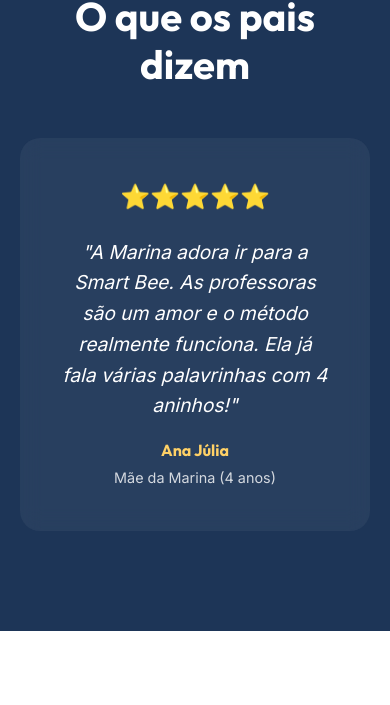
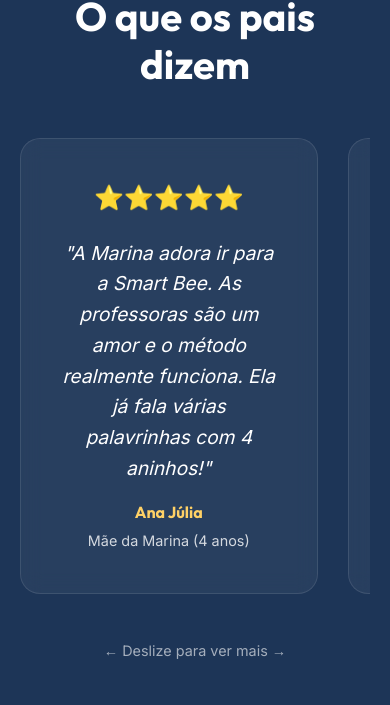
Before and after one commit to pedrohbps/smartbeeidiomas.com.br, a plain HTML site: page index.html in a window 390 px wide. Shown: the part 3766-4471 px from the top of the page. Drawn offline with Linux system fonts and the light colour scheme.

Commit message:
feat: implementar carrossel responsivo inteligente de depoimentos

```diff
--- a/css/style.css
+++ b/css/style.css
@@ -424,8 +424,35 @@ img {
 }
 
 .testimonial-slider {
-    max-width: 800px;
+    max-width: 1000px;
     margin: 0 auto;
+    position: relative;
+}
+
+.testimonial-track {
+    display: flex;
+    gap: 30px;
+    overflow-x: auto;
+    scroll-snap-type: x mandatory;
+    scroll-behavior: smooth;
+    padding-bottom: 30px;
+    /* Espaço para scrollbar mobile */
+    scrollbar-width: thin;
+    scrollbar-color: var(--color-secondary) rgba(255, 255, 255, 0.1);
+}
+
+.testimonial-track::-webkit-scrollbar {
+    height: 6px;
+}
+
+.testimonial-track::-webkit-scrollbar-track {
+    background: rgba(255, 255, 255, 0.1);
+    border-radius: 10px;
+}
+
+.testimonial-track::-webkit-scrollbar-thumb {
+    background: var(--color-secondary);
+    border-radius: 10px;
 }
 
 .testimonial-card {
@@ -433,6 +460,10 @@ img {
     padding: 40px;
     border-radius: 20px;
     backdrop-filter: blur(10px);
+    flex: 0 0 calc(50% - 15px);
+    /* 2 cards por tela no desktop */
+    scroll-snap-align: center;
+    border: 1px solid rgba(255, 255, 255, 0.1);
 }
 
 .stars {
@@ -454,6 +485,14 @@ img {
 .testimonial-card span {
     font-size: 0.9rem;
     opacity: 0.8;
+}
+
+.swipe-hint {
+    color: rgba(255, 255, 255, 0.6);
+    font-size: 0.9rem;
+    margin-top: 15px;
+    display: none;
+    /* Só exibiremos em telas menores */
 }
 
 /* ==========================================================================
@@ -560,6 +599,15 @@ img {
         grid-template-columns: 1fr;
     }
 
+    .testimonial-card {
+        flex: 0 0 85%;
+        /* Cards maiores mas com vizinho vazando */
+    }
+
+    .swipe-hint {
+        display: block;
+    }
+
     .footer-grid {
         grid-template-columns: 1fr 1fr;
     }
--- a/index.html
+++ b/index.html
@@ -146,13 +146,31 @@
                 <h2>O que os pais dizem</h2>
             </div>
             <div class="testimonial-slider reveal">
-                <div class="testimonial-card">
-                    <div class="stars">⭐⭐⭐⭐⭐</div>
-                    <p>"A Marina adora ir para a Smart Bee. As professoras são um amor e o método realmente funciona.
-                        Ela já fala várias palavrinhas com 4 aninhos!"</p>
-                    <h4>Ana Júlia</h4>
-                    <span>Mãe da Marina (4 anos)</span>
+                <div class="testimonial-track">
+                    <div class="testimonial-card">
+                        <div class="stars">⭐⭐⭐⭐⭐</div>
+                        <p>"A Marina adora ir para a Smart Bee. As professoras são um amor e o método realmente
+                            funciona. Ela já fala várias palavrinhas com 4 aninhos!"</p>
+                        <h4>Ana Júlia</h4>
+                        <span>Mãe da Marina (4 anos)</span>
+                    </div>
+                    <div class="testimonial-card">
+                        <div class="stars">⭐⭐⭐⭐⭐</div>
+                        <p>"O ambiente é incrível, muito lúdico e seguro. O Pedro evoluiu muito no Inglês e já consegue
+                            cantar e formar frases. Recomendo de olhos fechados!"</p>
+                        <h4>Carlos Eduardo</h4>
+                        <span>Pai do Pedro (7 anos)</span>
+                    </div>
+                    <div class="testimonial-card">
+                        <div class="stars">⭐⭐⭐⭐⭐</div>
+                        <p>"Encontramos na Smart Bee não só uma escola, mas uma segunda casa pro Leo. A metodologia
+                            bilíngue deles faz a criança aprender sem perceber."</p>
+                        <h4>Fernanda Lima</h4>
+                        <span>Mãe do Léo (10 anos)</span>
+                    </div>
                 </div>
+                <!-- Dica visual mobile -->
+                <div class="swipe-hint">← Deslize para ver mais →</div>
             </div>
         </div>
     </section>
```
